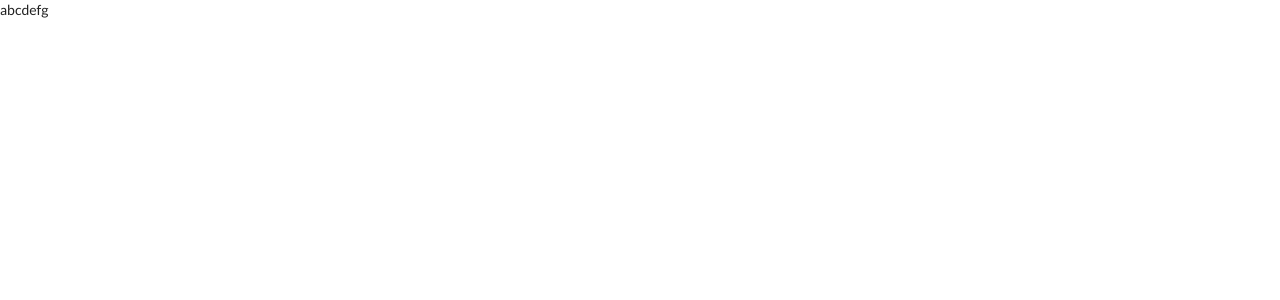
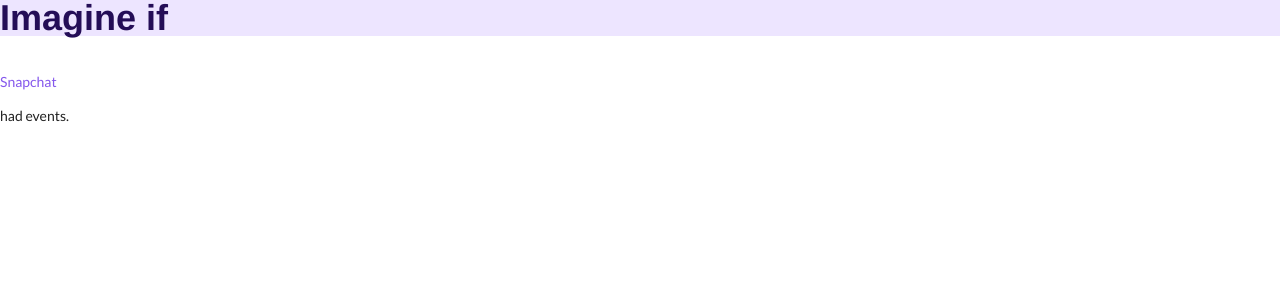
Before and after one commit to yujiawei427/SnapChatEvent, a React (Create React App) app: page / in a window 1280 px wide. Shown: the top 300 px of the page. Built offline with nearby package versions, Linux system fonts and the light colour scheme.

Commit message:
before add less to webpack

```diff
--- a/package.json
+++ b/package.json
@@ -11,6 +11,7 @@
     "@types/react": "^18.0.21",
     "@types/react-dom": "^18.0.6",
     "less": "^4.1.3",
+    "less-loader": "^11.0.0",
     "react": "^18.2.0",
     "react-dom": "^18.2.0",
     "react-router-dom": "^4.3.1",
--- a/src/pages/LandingPage.tsx
+++ b/src/pages/LandingPage.tsx
@@ -1,12 +1,14 @@
 import { withRouter } from "react-router";
+import { Container } from "semantic-ui-react";
+import './LandingPage/LandingPage.less';
 
 const LandingPage: React.FunctionComponent = () => {
 
-  console.log('landing')
-
   return (
     <div>
-      abcdefg
+      <p className='header'>Imagine if</p>
+      <p className='highlight'>Snapchat</p>
+      <p>had events.</p>
     </div>
   )
 };
--- /dev/null
+++ b/src/pages/LandingPage/LandingPage.less
@@ -0,0 +1,16 @@
+.header {
+  font-family: 'Helvetica';
+  font-style: normal;
+  font-weight: 700;
+  font-size: 36px;
+  line-height: 36px;
+  color: #240D57;
+  background-color: #EDE5FF;
+}
+
+.highlight {
+  background: linear-gradient(90deg, #8456EC 24.2%, #E87BF8 120.46%);
+  -webkit-background-clip: text;
+  -webkit-text-fill-color: transparent;
+  background-clip: text;
+}
```
Also changed, not shown: 1 other file (tests, documents, lock files or other folders).
